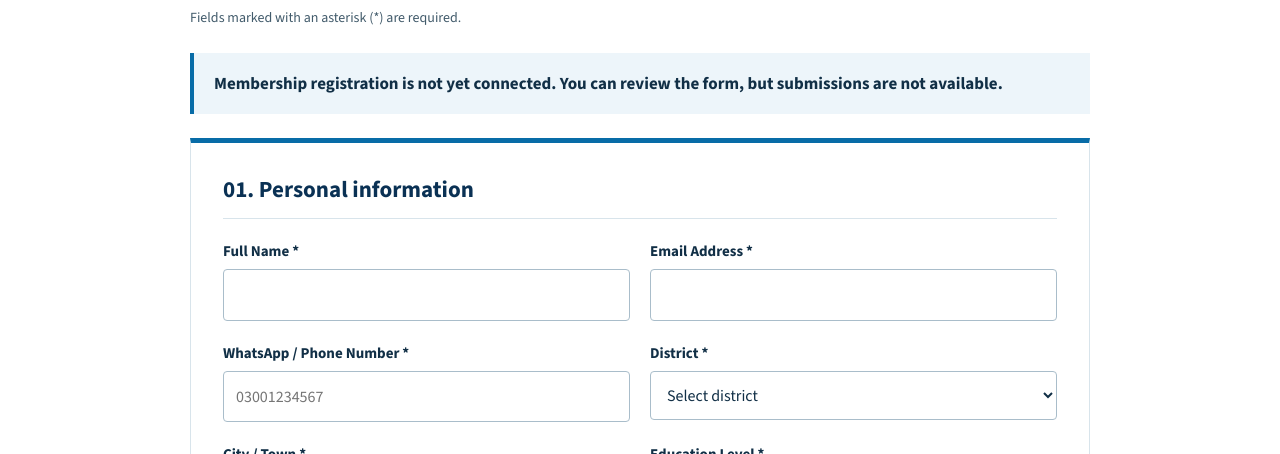
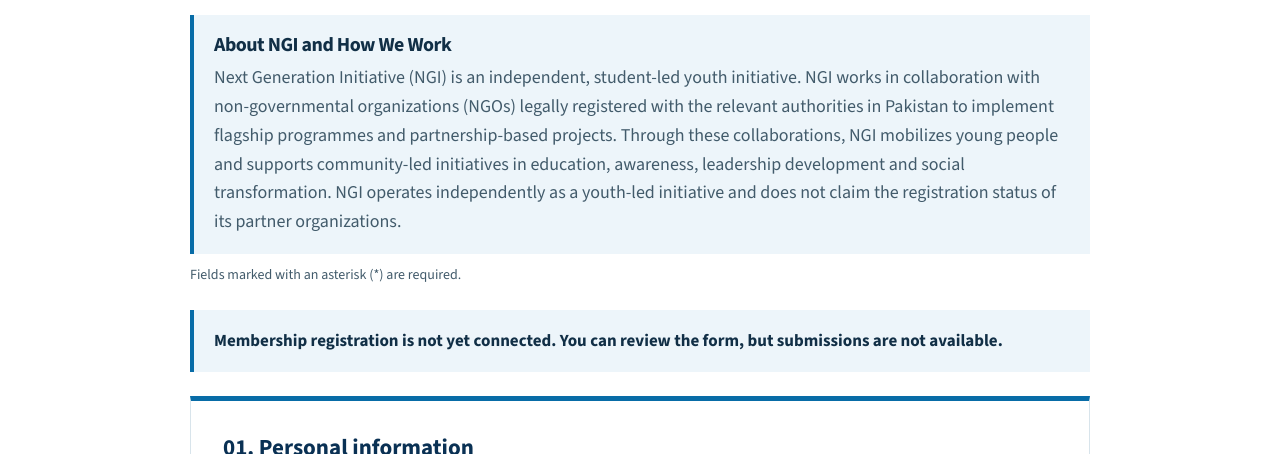
Before and after one commit to quickngiteam-lgtm/https-www.ngiofficial.de5.net, a plain HTML site: page membership/index.html in a window 1280 px wide. Shown: the part 653-1107 px from the top of the page. Drawn offline with nearby package versions, Linux system fonts and the light colour scheme.

Commit message:
Describe NGI independent student-led partnership model

```diff
--- a/membership/index.html
+++ b/membership/index.html
@@ -35,6 +35,7 @@
     <span class="eyebrow">Membership Portal</span>
     <h2 id="membership-title">Membership Application Form</h2>
     <p>Apply to become a member of NGI. This is an independent NGI membership application, not the UFAQ volunteer application.</p>
+    <div style="margin-top:18px;border-left:4px solid var(--blue);background:var(--tint);padding:18px 20px"><h3 style="margin-bottom:8px">About NGI and How We Work</h3><p>Next Generation Initiative (NGI) is an independent, student-led youth initiative. NGI works in collaboration with non-governmental organizations (NGOs) legally registered with the relevant authorities in Pakistan to implement flagship programmes and partnership-based projects. Through these collaborations, NGI mobilizes young people and supports community-led initiatives in education, awareness, leadership development and social transformation. NGI operates independently as a youth-led initiative and does not claim the registration status of its partner organizations.</p></div>
     <p class="membership-required">Fields marked with an asterisk (*) are required.</p>
   </div>
   <div id="membership-status" class="membership-status" role="status" aria-live="polite">Membership registration is not yet connected. You can review the form, but submissions are not available.</div>
```
